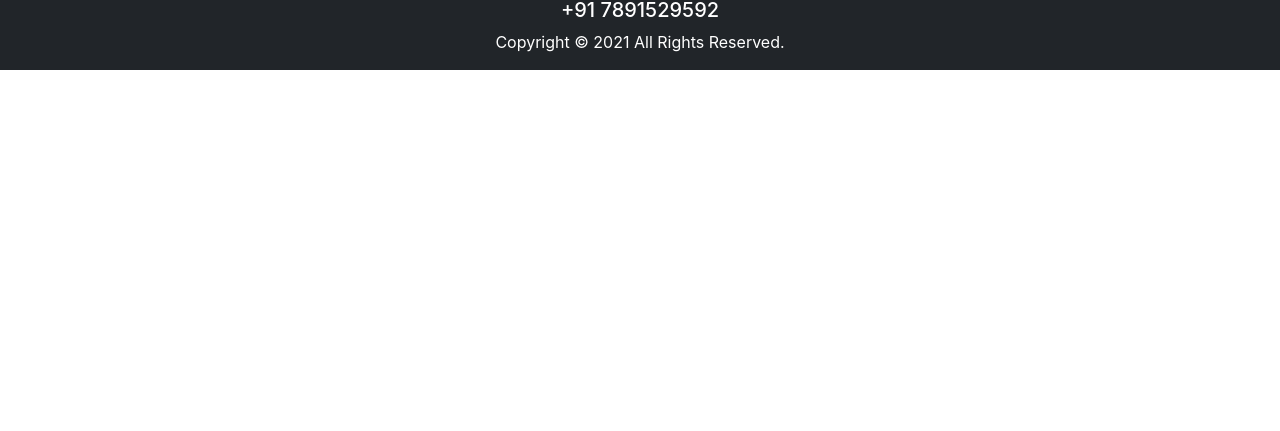
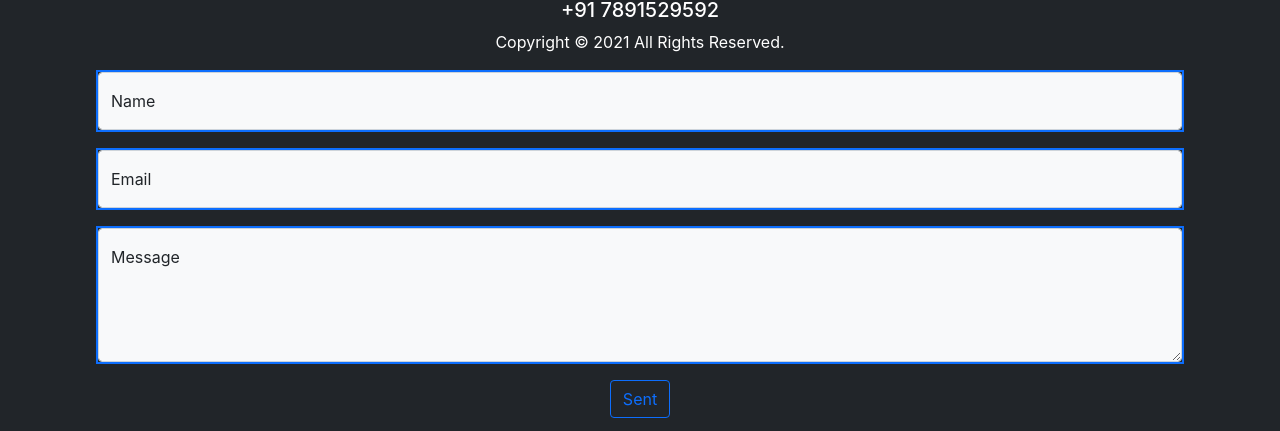
Before and after one commit to ggckt/PorDocs, a React (Create React App) app in the folder reactjs/: page /blog/1 in a window 1280 px wide. Shown: the part 712-1143 px from the top of the page. Before the commit the page ends 800 px from the top, so only its background shows below. Built offline with nearby package versions, Linux system fonts and the light colour scheme; no server answers.

Commit message:
contact us form added with email integration

```diff
--- a/package.json
+++ b/package.json
@@ -30,6 +30,7 @@
     "local": "^0.3.3",
     "mongodb": "^3.5.5",
     "mongoose": "^5.9.9",
+    "nodemailer": "^6.6.5",
     "passport": "^0.4.1",
     "passport-local": "^1.0.0",
     "passport-local-mongoose": "^6.0.1",
--- a/reactjs/src/Components/Footer.js
+++ b/reactjs/src/Components/Footer.js
@@ -1,6 +1,25 @@
-import React from 'react'
+import React, { useState } from 'react'
+import axios from 'axios'
+function Footer() {
+    const [status, setstatus] = useState("")
+    const sendMail = (e) => {
+        e.preventDefault()
+        const mail = {
+            name: e.target.name.value,
+            email: e.target.email.value,
+            message: e.target.message.value,
+        }
+        axios.post("https://pordocs.herokuapp.com/contactus/", mail)
+            .then((res) => {
+                e.target.name.value = ""
+                e.target.email.value = ""
+                e.target.message.value = ""
+                setstatus("Message has been Successfully Sent")
+            })
+            .catch((err) => console.log(err))
+    }
 
-function Footer() {
+
     return (
         <div className="container-fluid">
             <div className="row bg-dark">
@@ -10,6 +29,28 @@ function Footer() {
                     <h5>+91 7891529592</h5>
                     <p>Copyright © 2021 All Rights Reserved.</p>
                 </div>
+                <form className="ps-md-5 pe-md-5 mb-3 text-center" onSubmit={sendMail}>
+                    {
+                        status.length > 0 ?
+                            <div className="ms-md-5 me-md-5 alert alert-primary" role="alert">
+                                {status}
+                            </div> : null
+                    }
+                    <div className="ms-md-5 me-md-5 form-floating mb-3 border border-2 border-primary">
+                        <input required type="text" name="name" className="form-control bg-light" id="floatingInput" placeholder="Enter Your Name"></input>
+                        <label>Name</label>
+                    </div>
+                    <div className="ms-md-5 me-md-5 form-floating mb-3 border border-2 border-primary">
+                        <input required type="email" name="email" className="bg-light form-control" id="floatingInput" placeholder="Enter Your Email"></input>
+                        <label>Email</label>
+                    </div>
+                    <div className=" ms-md-5 me-md-5 form-floating border border-2 border-primary">
+                        <textarea required className=" bg-light form-control h-25" name="message" rows="5" placeholder="Enter Your message" id="floatingTextarea"></textarea>
+                        <label>Message</label>
+                    </div>
+                    <button type="submit" className="btn btn-outline-primary center mt-3">Sent</button>
+
+                </form >
             </div>
         </div>
     )
--- a/reactjs/src/Components/ViewBlog.js
+++ b/reactjs/src/Components/ViewBlog.js
@@ -213,7 +213,7 @@ function ViewBlog(props) {
                     {
                         commnets.map((comment) => {
                             return (
-                                <div key={comment._id} className="ms-2 me-2 ms-md-5 me-md-5 card-border-0">
+                                <div key={comment._id} id={comment._id} className="ms-2 me-2 ms-md-5 me-md-5 card-border-0">
                                     <div className="card-body p-0">
                                         {
                                             editMode === comment._id ? null :
```
Also changed, not shown: 2 other files (tests, documents, lock files or other folders).
